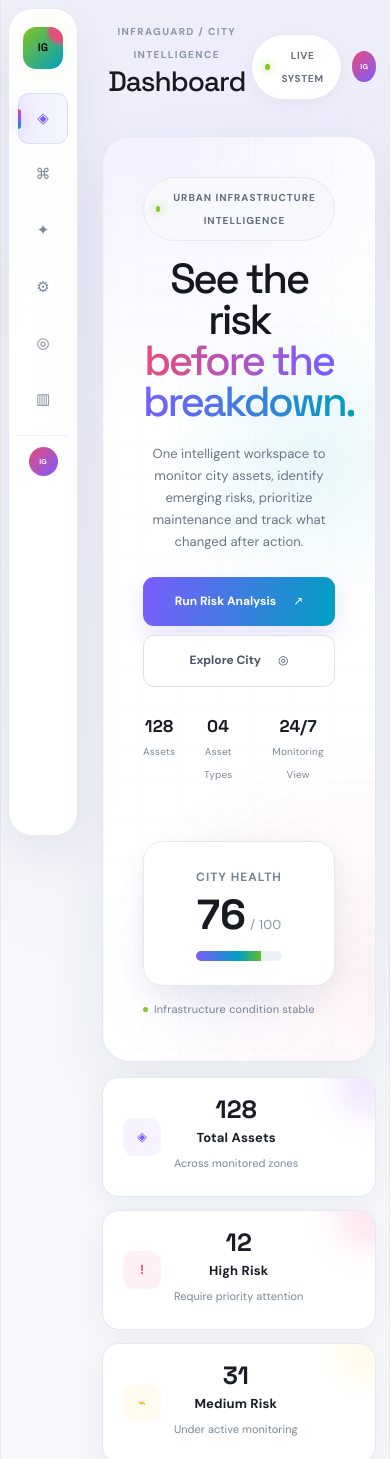
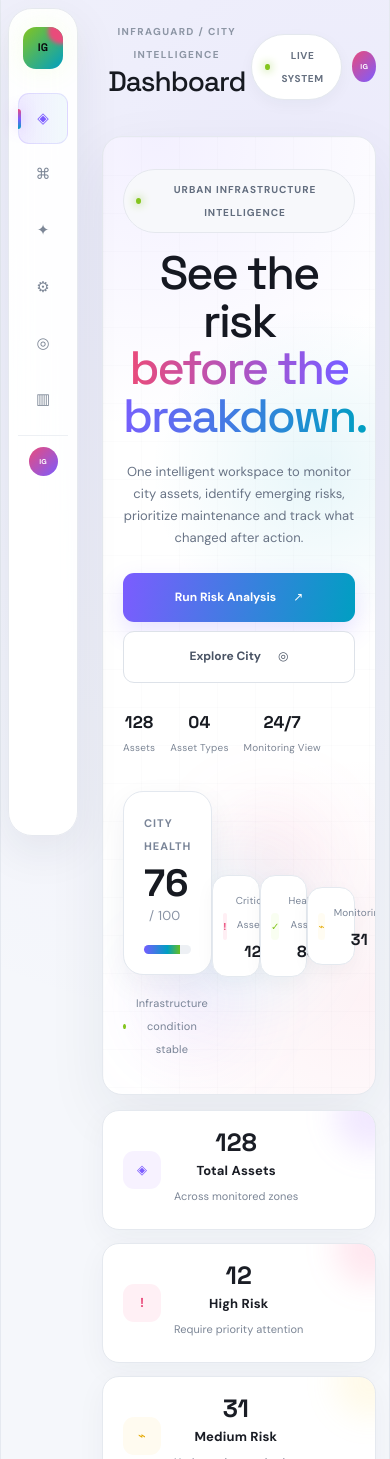
Before and after one commit to suraj-codes-0o/InfraGuard, a React (Vite) app: page / in a window 390 px wide. Shown: the top 1459 px of the page. Built offline with nearby package versions, Linux system fonts and the light colour scheme.

Commit message:
Fix responsive hero layout and prevent overlap

```diff
--- a/src/App.css
+++ b/src/App.css
@@ -4070,3 +4070,352 @@ body {
   white-space: normal;
   font-size: 11px;
 }
+
+/* =========================================================
+   INFRAGUARD HERO — FINAL RESPONSIVE NO-OVERLAP FIX
+   ========================================================= */
+
+/* MAIN HERO */
+.hero {
+  display: grid !important;
+  grid-template-columns: minmax(0, 1.15fr) minmax(360px, 0.85fr) !important;
+  align-items: center !important;
+
+  gap: 50px !important;
+
+  width: 100%;
+  min-height: 520px;
+
+  padding: 55px 60px !important;
+
+  overflow: hidden;
+}
+
+/* ================= LEFT CONTENT ================= */
+
+.hero-copy {
+  position: relative;
+  z-index: 2;
+
+  width: 100%;
+  min-width: 0;
+}
+
+.hero-copy h2 {
+  max-width: 650px;
+
+  font-size: clamp(48px, 5vw, 72px);
+  line-height: 1.02;
+
+  overflow-wrap: normal;
+  word-break: normal;
+}
+
+.hero-copy > p {
+  max-width: 570px;
+
+  font-size: 14px;
+  line-height: 1.7;
+}
+
+/* ================= RIGHT SIDE ================= */
+
+.hero-visual {
+  position: relative !important;
+
+  width: 100%;
+  min-width: 0;
+  min-height: 360px;
+
+  display: flex !important;
+  align-items: center;
+  justify-content: center;
+
+  transform: none !important;
+  margin: 0 !important;
+}
+
+/* ================= HEALTH WIDGET ================= */
+
+.health-widget {
+  position: relative !important;
+
+  width: 100%;
+  max-width: 440px;
+
+  display: grid !important;
+  grid-template-columns: repeat(3, minmax(0, 1fr));
+  gap: 12px;
+
+  align-items: stretch;
+}
+
+/* ================= CITY HEALTH ================= */
+
+.health-ring {
+  grid-column: 1 / -1;
+
+  width: 100% !important;
+  height: auto !important;
+  min-height: 155px;
+
+  display: flex !important;
+  align-items: center;
+  justify-content: space-between;
+
+  padding: 24px 28px !important;
+
+  background: #ffffff !important;
+
+  border: 1px solid #e3e8ef;
+  border-radius: 20px;
+
+  box-shadow: 0 10px 30px rgba(30, 40, 60, 0.06);
+}
+
+/* Remove old circular behavior */
+.health-center {
+  width: 100% !important;
+  height: auto !important;
+
+  display: block !important;
+
+  text-align: left;
+
+  background: transparent !important;
+  border-radius: 0 !important;
+}
+
+/* CITY HEALTH */
+.health-center span {
+  display: block;
+
+  font-size: 11px;
+  font-weight: 800;
+
+  letter-spacing: 1px;
+
+  color: #7a8598;
+}
+
+.health-center strong {
+  display: inline-block;
+
+  margin-top: 6px;
+
+  font-size: 44px;
+  line-height: 1;
+
+  color: #171a21;
+}
+
+.health-center small {
+  margin-left: 5px;
+
+  font-size: 13px;
+
+  color: #8a94a5;
+}
+
+/* HEALTH BAR */
+
+.health-center::after {
+  content: "";
+
+  display: block;
+
+  width: 100%;
+  height: 9px;
+
+  margin-top: 18px;
+
+  border-radius: 50px;
+
+  background:
+    linear-gradient(
+      90deg,
+      #735cff 0%,
+      #009fc2 50%,
+      #65bd25 76%,
+      #edf0f4 76%
+    );
+}
+
+/* ================= STATS ================= */
+
+.float-card {
+  position: relative !important;
+
+  top: auto !important;
+  right: auto !important;
+  bottom: auto !important;
+  left: auto !important;
+
+  inset: auto !important;
+
+  width: 100% !important;
+  min-width: 0 !important;
+
+  margin: 0 !important;
+
+  padding: 15px 12px !important;
+
+  display: flex !important;
+  align-items: center;
+  gap: 9px;
+
+  background: #ffffff;
+
+  border: 1px solid #e4e9ef;
+  border-radius: 15px;
+
+  box-shadow: 0 6px 20px rgba(30, 40, 60, 0.04);
+
+  transform: none !important;
+}
+
+.float-card span {
+  font-size: 10px;
+  white-space: normal !important;
+
+  color: #7b8698;
+}
+
+.float-card strong {
+  margin-top: 4px;
+
+  font-size: 16px;
+
+  color: #171a21;
+}
+
+/* ================= CAPTION ================= */
+
+.health-caption {
+  grid-column: 1 / -1;
+
+  display: flex;
+  justify-content: center;
+  align-items: center;
+
+  margin: 5px 0 0 !important;
+
+  font-size: 11px;
+
+  color: #788396;
+
+  white-space: normal !important;
+}
+
+/* =========================================================
+   MEDIUM SCREEN
+   ========================================================= */
+
+@media (max-width: 1250px) {
+
+  .hero {
+    grid-template-columns: minmax(0, 1fr) minmax(320px, 0.85fr) !important;
+
+    gap: 30px !important;
+
+    padding: 45px 40px !important;
+  }
+
+  .hero-copy h2 {
+    font-size: clamp(44px, 5vw, 62px);
+  }
+
+  .health-widget {
+    max-width: 390px;
+  }
+
+  .float-card {
+    padding: 13px 10px !important;
+  }
+}
+
+/* =========================================================
+   TABLET
+   ========================================================= */
+
+@media (max-width: 1000px) {
+
+  .hero {
+    grid-template-columns: 1fr !important;
+
+    gap: 40px !important;
+
+    padding: 45px 35px !important;
+  }
+
+  .hero-copy {
+    max-width: 720px;
+  }
+
+  .hero-copy h2 {
+    max-width: 650px;
+
+    font-size: clamp(45px, 8vw, 65px);
+  }
+
+  .hero-visual {
+    min-height: auto;
+  }
+
+  .health-widget {
+    max-width: 650px;
+
+    margin: 0 auto;
+  }
+}
+
+/* =========================================================
+   MOBILE
+   ========================================================= */
+
+@media (max-width: 650px) {
+
+  .hero {
+    padding: 32px 20px !important;
+
+    gap: 32px !important;
+
+    border-radius: 20px;
+  }
+
+  .hero-copy h2 {
+    font-size: clamp(39px, 12vw, 52px);
+
+    letter-spacing: -2px;
+  }
+
+  .hero-copy > p {
+    font-size: 13px;
+  }
+
+  /* Stats become vertical */
+  .health-widget {
+    grid-template-columns: 1fr !important;
+  }
+
+  .health-ring,
+  .health-caption {
+    grid-column: 1;
+  }
+
+  .health-ring {
+    padding: 20px !important;
+  }
+
+  .health-center strong {
+    font-size: 38px;
+  }
+
+  .float-card {
+    min-height: 70px;
+  }
+
+  .hero-buttons {
+    flex-wrap: wrap;
+  }
+}
```
